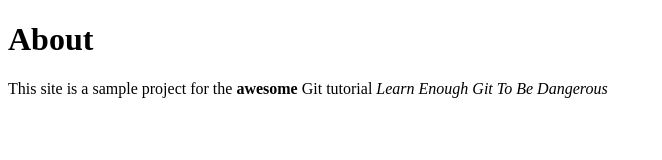
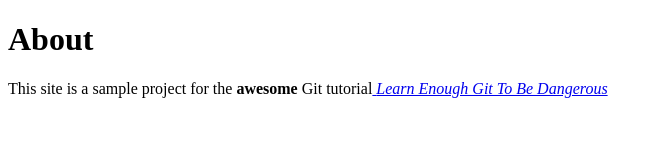
Before and after one commit to shreyak/Website, a plain HTML site: page about.html in a window 1280 px wide. Shown: the whole page, without its empty margins (0-662 px from the left). Drawn offline with Linux system fonts and the light colour scheme.

Commit message:
Add link to tutorial title

```diff
--- a/about.html
+++ b/about.html
@@ -6,8 +6,8 @@
 <body>
   <h1>About</h1>
   <p>This site is a sample project for the
-    <strong>awesome</strong> Git tutorial
-    <em>Learn Enough Git To Be Dangerous</em>
+    <strong>awesome</strong> Git tutorial<a href="http://learnenough.com/git-tutorial">
+    <em>Learn Enough Git To Be Dangerous</em></a>
   </p>
 </body>
 </html>
```
